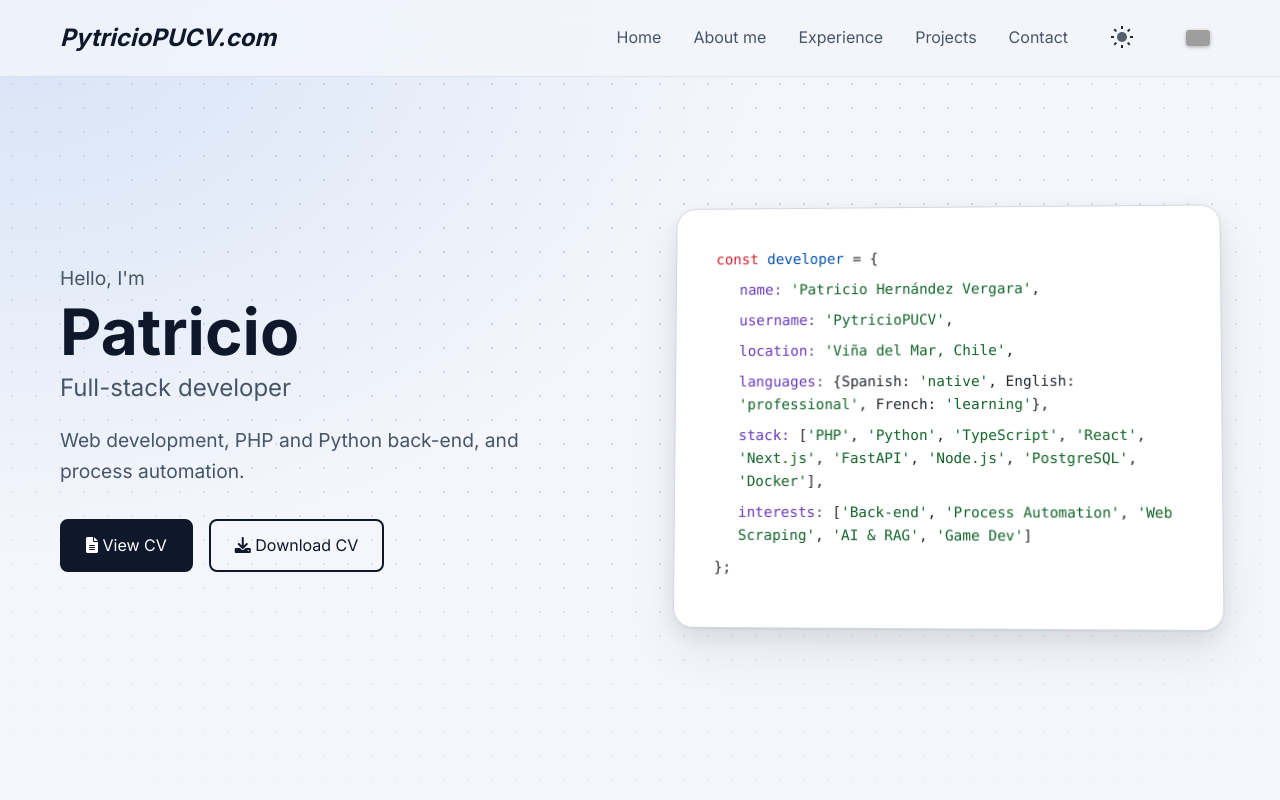
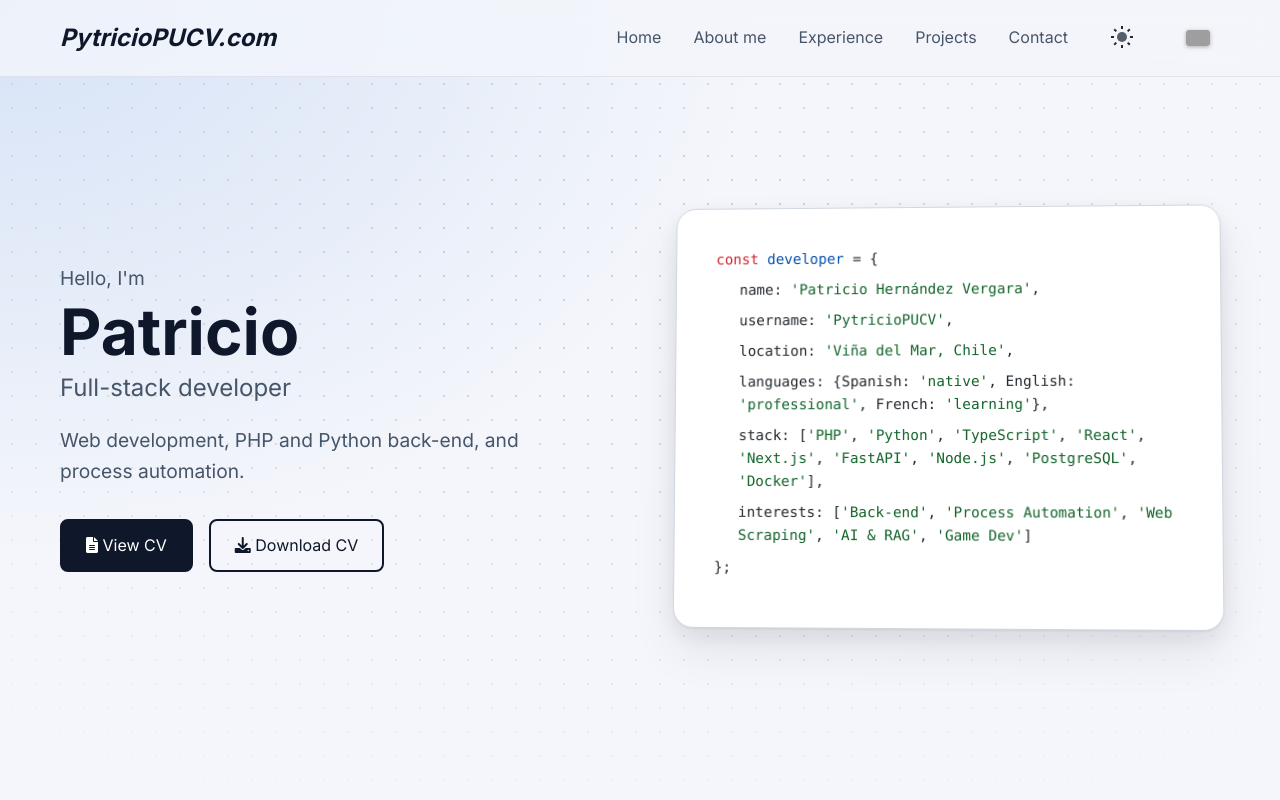
Before and after one commit to PytricioPUCV/portafolio, a plain HTML site: page index.html in a window 1280 px wide. Shown: the top 800 px of the page. Drawn offline with Linux system fonts and the light colour scheme; grey boxes are pictures that could not be loaded.

Commit message:
Revert "feat(light): colorea las claves de la tarjeta de código en morado"
This reverts commit e3e8718f4ebef4ba959d3fb13a17d2d969090945.

```diff
--- a/index.html
+++ b/index.html
@@ -127,17 +127,17 @@
                     <div class="code-animation">
                         <div class="code-line"><span class="keyword">const</span> <span
                                 class="variable">developer</span> = {</div>
-                        <div class="code-line indent"><span class="property">name:</span> <span class="string">'Patricio Hernández Vergara'</span>,</div>
-                        <div class="code-line indent"><span class="property">username:</span> <span class="string">'PytricioPUCV'</span>,</div>
-                        <div class="code-line indent"><span class="property">location:</span> <span class="string">'Viña del Mar, Chile'</span>,</div>
-                        <div class="code-line indent"><span class="property">languages:</span> {Spanish: <span class="string">'native'</span>, English: <span
+                        <div class="code-line indent">name: <span class="string">'Patricio Hernández Vergara'</span>,</div>
+                        <div class="code-line indent">username: <span class="string">'PytricioPUCV'</span>,</div>
+                        <div class="code-line indent">location: <span class="string">'Viña del Mar, Chile'</span>,</div>
+                        <div class="code-line indent">languages: {Spanish: <span class="string">'native'</span>, English: <span
                                 class="string">'professional'</span>, French: <span class="string">'learning'</span>},</div>
-                        <div class="code-line indent"><span class="property">stack:</span> [<span class="string">'PHP'</span>, <span
+                        <div class="code-line indent">stack: [<span class="string">'PHP'</span>, <span
                                 class="string">'Python'</span>, <span class="string">'TypeScript'</span>, <span
                                 class="string">'React'</span>, <span class="string">'Next.js'</span>, <span
                                 class="string">'FastAPI'</span>, <span class="string">'Node.js'</span>, <span
                                 class="string">'PostgreSQL'</span>, <span class="string">'Docker'</span>],</div>
-                        <div class="code-line indent"><span class="property">interests:</span> [<span class="string">'Back-end'</span>, <span
+                        <div class="code-line indent">interests: [<span class="string">'Back-end'</span>, <span
                                 class="string">'Process Automation'</span>, <span class="string">'Web Scraping'</span>,
                             <span class="string">'AI & RAG'</span>, <span class="string">'Game Dev'</span>]
                         </div>
--- a/styles/main.css
+++ b/styles/main.css
@@ -12,7 +12,6 @@
     --syntax-keyword: #569CD6;
     --syntax-variable: #9CDCFE;
     --syntax-string: #CE9178;
-    --syntax-key: #ffffff;
     --chip-bg: rgba(255, 255, 255, 0.1);
     --chip-bg-hover: rgba(255, 255, 255, 0.2);
     --chip-border: rgba(255, 255, 255, 0.2);
@@ -73,7 +72,6 @@
     --syntax-keyword: #cf222e;
     --syntax-variable: #0550ae;
     --syntax-string: #116329;
-    --syntax-key: #6639ba;
 }
 
 
@@ -400,9 +398,6 @@ p {
 .string {
     color: var(--syntax-string);
 }
-.property {
-    color: var(--syntax-key);
-}
 
 .section-title {
     font-size: 2.5rem;
```
